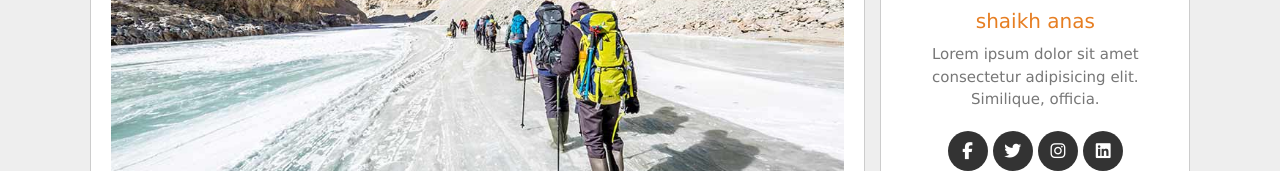
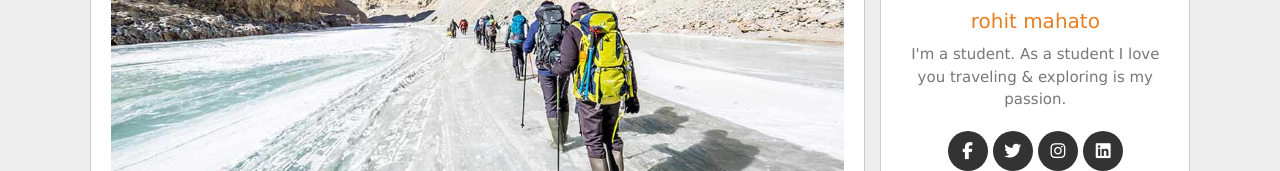
Before and after one commit to r-mahato11/Blog-Website, a plain HTML site: page index.html in a window 1280 px wide. Shown: the part 888-1059 px from the top of the page. Drawn offline with Linux system fonts and the light colour scheme.

Commit message:
image changes

```diff
--- a/index.html
+++ b/index.html
@@ -173,8 +173,8 @@
                 <h3 class="title">about me</h3>
                 <div class="about">
                     <img src="images/user.png" alt="">
-                    <h3>shaikh anas</h3>
-                    <p>Lorem ipsum dolor sit amet consectetur adipisicing elit. Similique, officia.</p>
+                    <h3>rohit mahato</h3>
+                    <p>I'm a student. As a student I love you traveling & exploring is my passion.</p>
                     <div class="follow">
                         <a href="#" class="fab fa-facebook-f"></a>
                         <a href="#" class="fab fa-twitter"></a>
```
Also changed, not shown: images/user.png.
